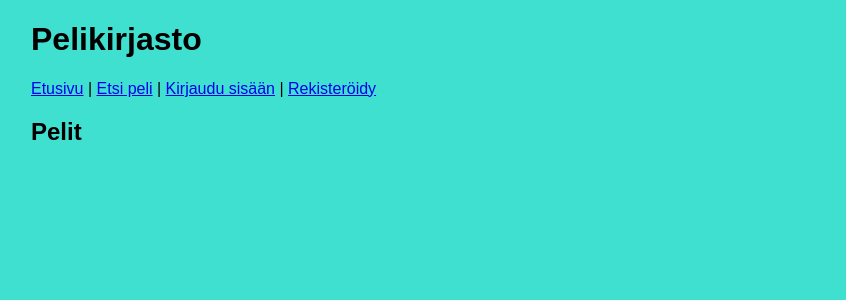
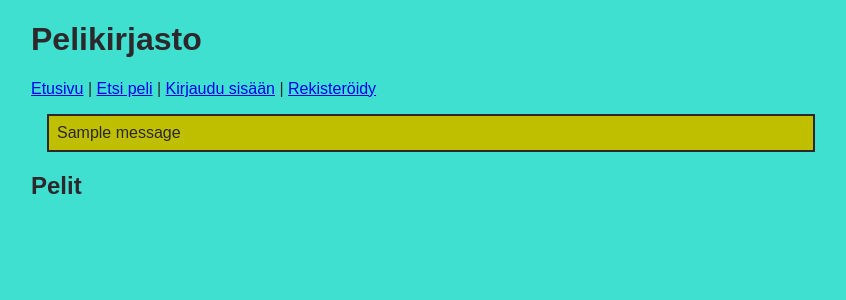
Before and after one commit to iita-mari/pelikirjasto, a Flask app: page / in a window 1280 px wide. Shown: the top 300 px of the page, without its empty margins (209-1055 px from the left). Run offline with Flask 3, Linux system fonts and the light colour scheme; one stand-in notice (Sample message) is shown; data that the repository does not hold is empty.

Commit message:
Better way to show errors

```diff
--- a/app.py
+++ b/app.py
@@ -1,6 +1,6 @@
 import sqlite3
 from flask import Flask
-from flask import abort, redirect, render_template, request, session
+from flask import abort, flash, redirect, render_template, request, session
 from werkzeug.security import check_password_hash, generate_password_hash
 import config
 import db
@@ -83,13 +83,15 @@ def create_item():
 def create_comment():
     require_login()
 
+    item_id = request.form["item_id"]
+    item = items.get_item(item_id)
     comment_text = request.form["comment_text"]
     if not comment_text:
-        abort(403)
-    item_id = request.form["item_id"]
-    item = items.get_item(item_id)
+        flash("VIRHE: Kommentti ei voi olla tyhjä")
+        return redirect("/item/" + str(item_id))
     if not item:
-        abort(403)
+        flash("VIRHE: Tuote virheellinen")
+        return redirect("/")
     user_id = session["user_id"]
 
     items.add_comment(item_id, user_id, comment_text)
@@ -150,6 +152,7 @@ def update_item():
 @app.route("/remove_item/<int:item_id>", methods=["GET", "POST"])
 def remove_item(item_id):
     require_login()
+
     item = items.get_item(item_id)
     if not item:
         abort(404)
@@ -176,14 +179,17 @@ def create():
     password1 = request.form["password1"]
     password2 = request.form["password2"]
     if password1 != password2:
-        return "VIRHE: salasanat eivät ole samat"
+        flash("VIRHE: Salasanat eivät ole samat")
+        return redirect("/register")
 
     try:
         users.create_user(username, password1)
     except sqlite3.IntegrityError:
-        return "VIRHE: tunnus on jo varattu"
+        flash("VIRHE: Tunnus on jo varattu")
+        return redirect("/register")
 
-    return "Tunnus luotu"
+    flash("Tunnus luotu")
+    return redirect("/")
 
 @app.route("/login", methods=["GET", "POST"])
 def login():
@@ -200,7 +206,8 @@ def login():
             session["username"] = username
             return redirect("/")
         else:
-            return "VIRHE: väärä tunnus tai salasana"
+            flash("VIRHE: Väärä tunnus tai salasana")
+            return redirect("/login")
 
 @app.route("/logout")
 def logout():
--- a/static/main.css
+++ b/static/main.css
@@ -3,10 +3,20 @@ body {
   max-width: 50em;
   font-family: sans-serif;
   background-color: turquoise;
+  color: #2c282c;
 }
 
 .item{
-    border: 2px solid black;
-    margin: 1em;
-    padding: 0.2em 0.5em;
+  border: 2px solid #2c282c;
+  margin: 1em;
+  padding: 0.2em 0.5em;
+  color: #2c282c;
 }
+
+.info {
+  border: 2px solid #2c282c;
+  margin: 1em;
+  padding: 0.5em;
+  background-color: #bfbf00;
+  color: #2c282c;
+}
--- a/templates/layout.html
+++ b/templates/layout.html
@@ -27,6 +27,12 @@
   {% endif %}
   </p>
 
+  {% for message in get_flashed_messages() %}
+  <div class="info">
+    {{ message }}
+  </div>
+  {% endfor %}
+
   {% block content %}{% endblock %}
 </body>
 
```
